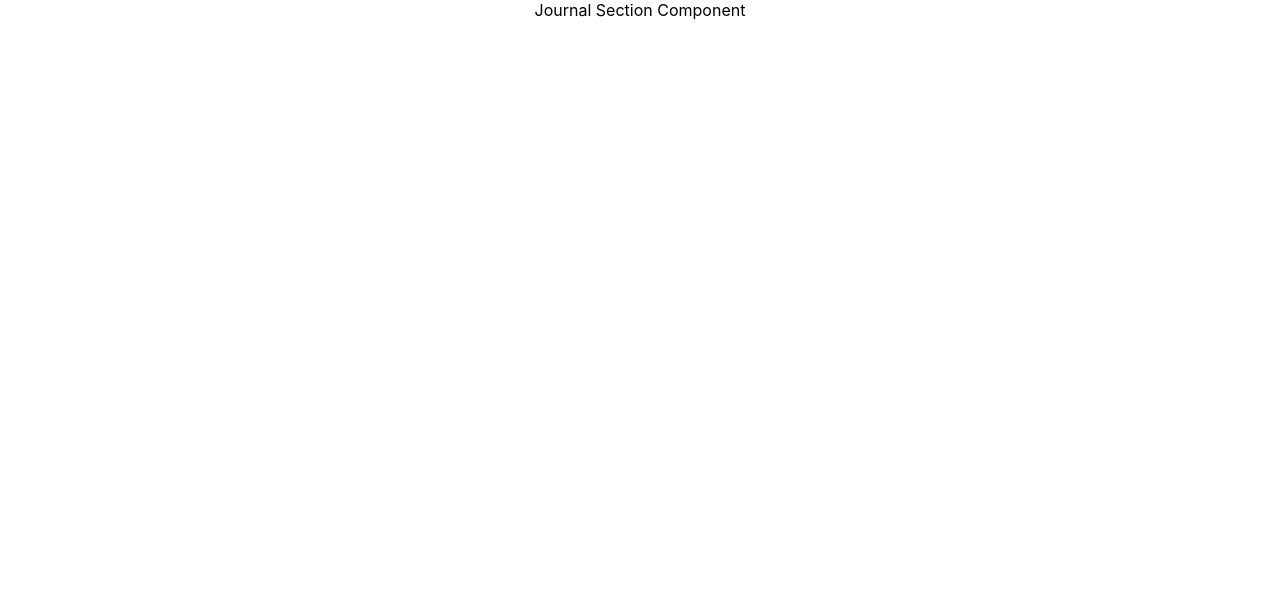
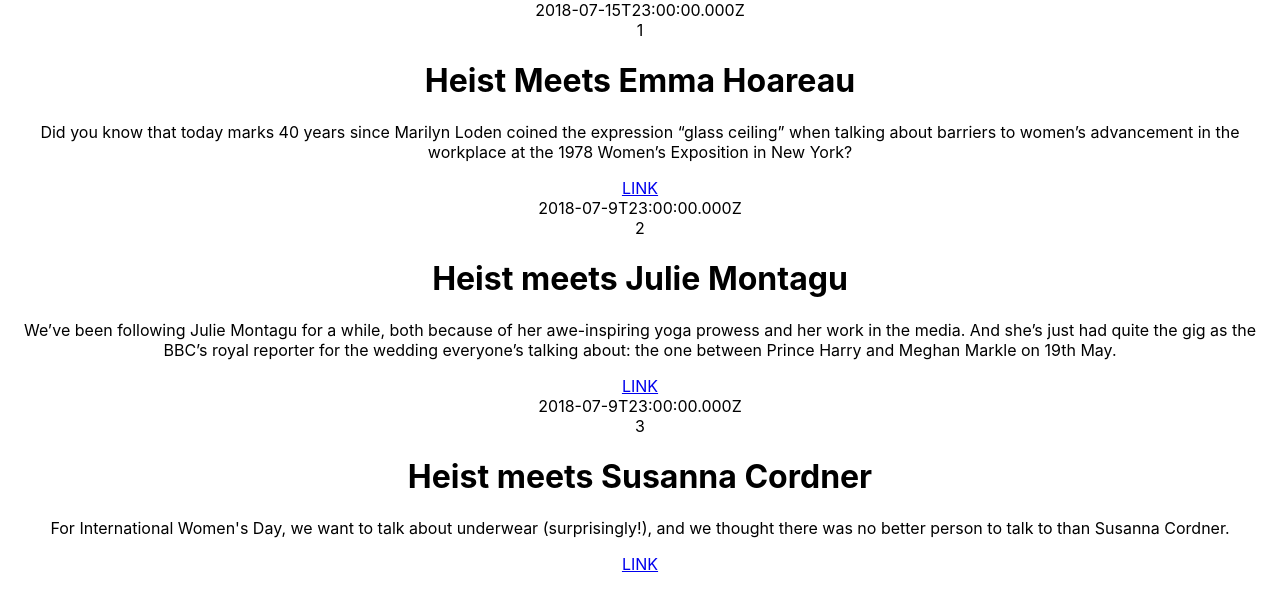
Before and after one commit to KatyaHorton/Journal-section-task, a React (Create React App) app: page / in a window 1280 px wide. Shown: the top 608 px of the page. Built offline with nearby package versions, Linux system fonts and the light colour scheme.

Commit message:
feat: Map through data to display articles info

```diff
--- a/src/JournalSection.js
+++ b/src/JournalSection.js
@@ -5,9 +5,30 @@ class JournalSection extends Component {
 
   render() {
 
+	  console.log(Data.articles)
+
     return (
       <div className="journal-section">
-			Journal Section Component
+
+		{Data.articles.map((article, index) => {
+
+		return <div>
+			<div className='time-container'>
+				{article.data_time}
+			</div>
+			<div className='image-container'>
+			</div>
+			<div className='article-number'>
+				{index+1}
+			</div>
+			<div className='text-container'>
+				<h1>{article.title}</h1>
+				<p>{article.body}</p>
+				<a href={article.url}>LINK</a>
+			</div>
+			</div>
+
+	})}
       </div>
     );
   }
```
